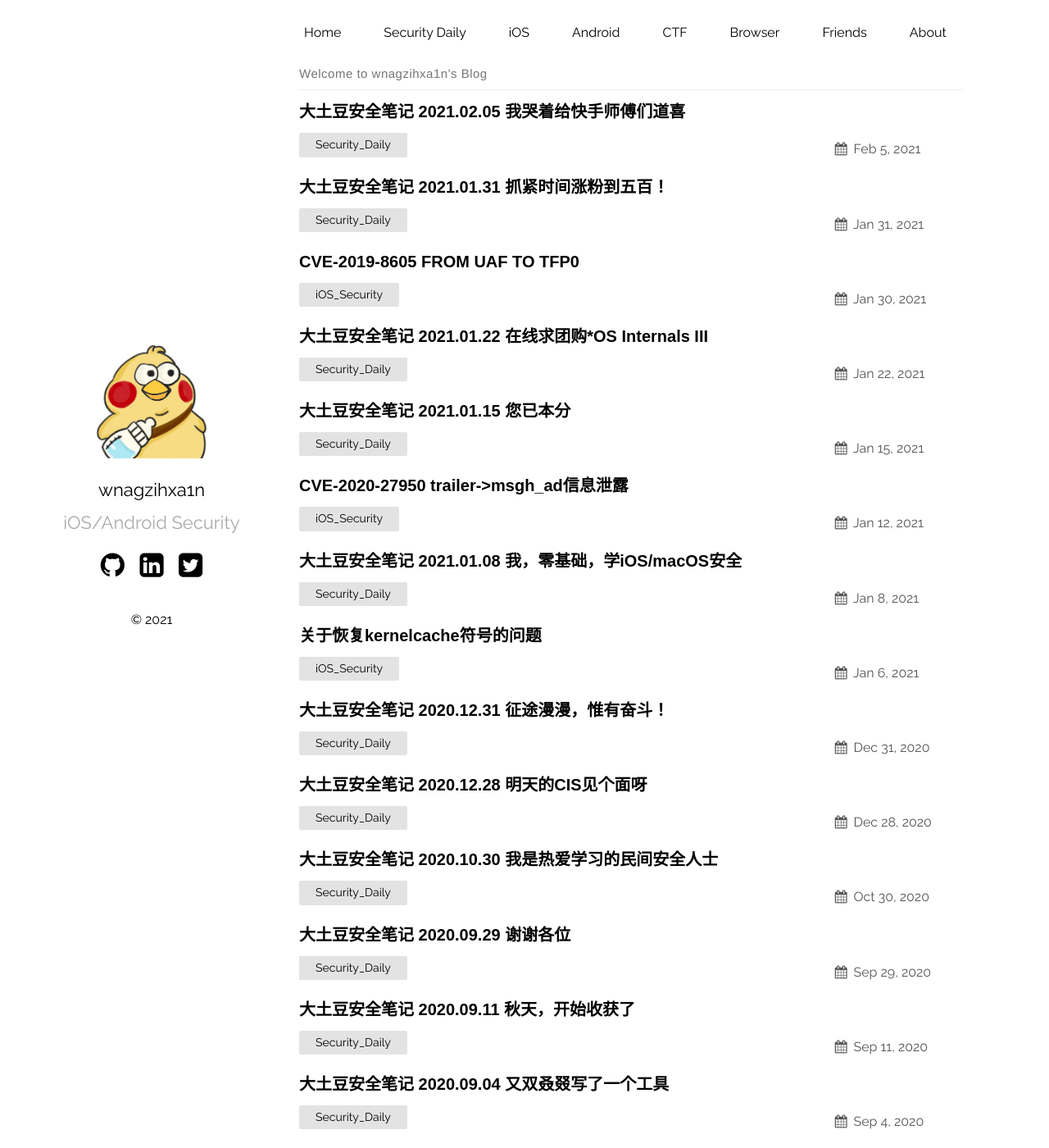
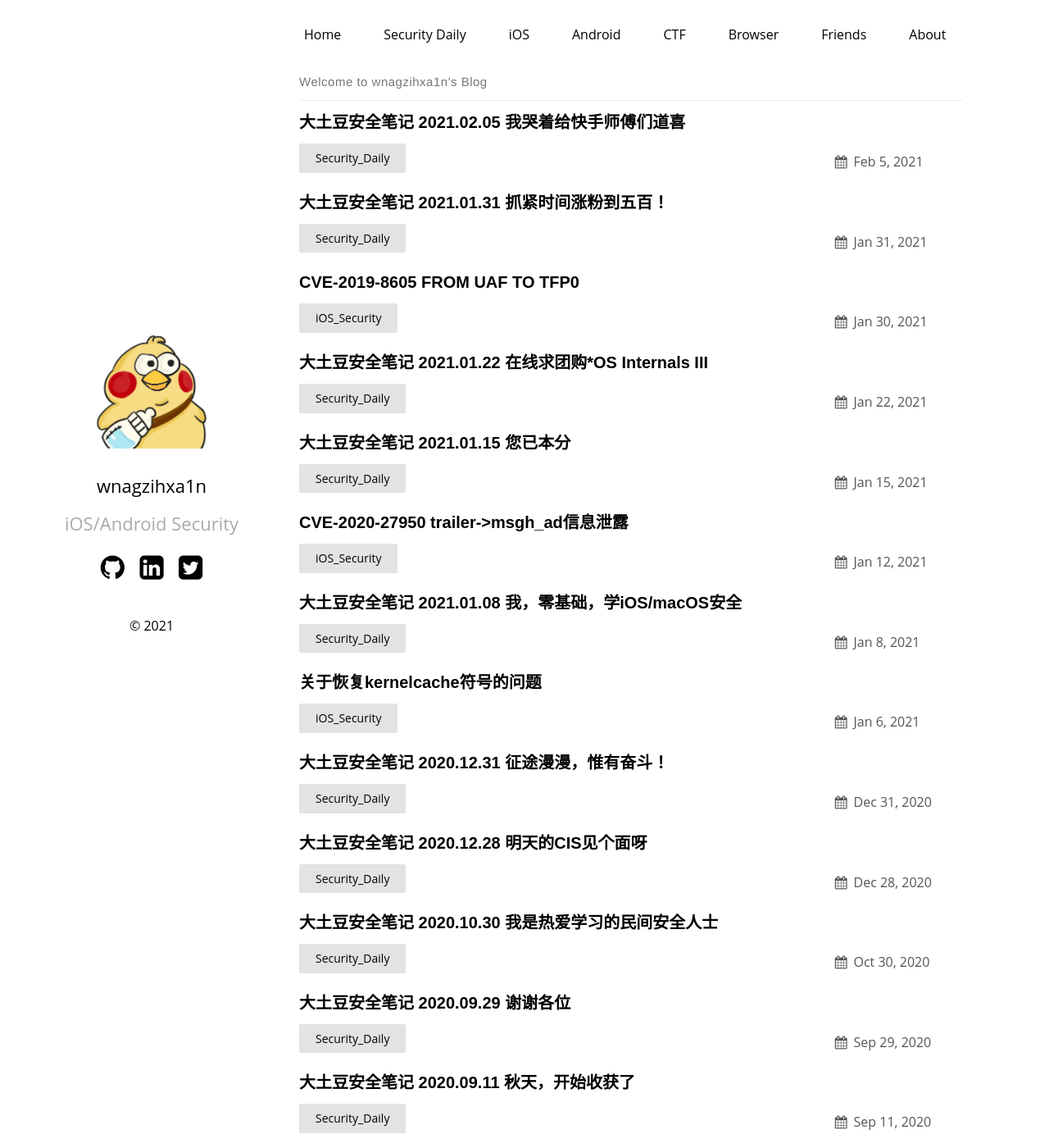
Before and after one commit to MoDumn/MoDumn.github.io, a Jekyll site: the page built from index.md, in a window 1280 px wide and 1400 px high. Shown: the whole window at 82% size. Built offline with Jekyll 4.4.1, drawn with Linux system fonts in a browser that asks for light colours.

Commit message:
Update plain.scss

```diff
--- a/_sass/plain.scss
+++ b/_sass/plain.scss
@@ -15,9 +15,9 @@
 }
 
 body {
-  font-family: "Raleway", sans-serif;
+  font-family: "Open Sans","Clear Sans", "Helvetica Neue", Helvetica, Arial, sans-serif;
   font-size: 16px;
-  line-height: 1.2em;
+  line-height: 1.6em;
   margin: 0;
   -webkit-font-smoothing: antialiased;
   -moz-osx-font-smoothing: grayscale;
```
